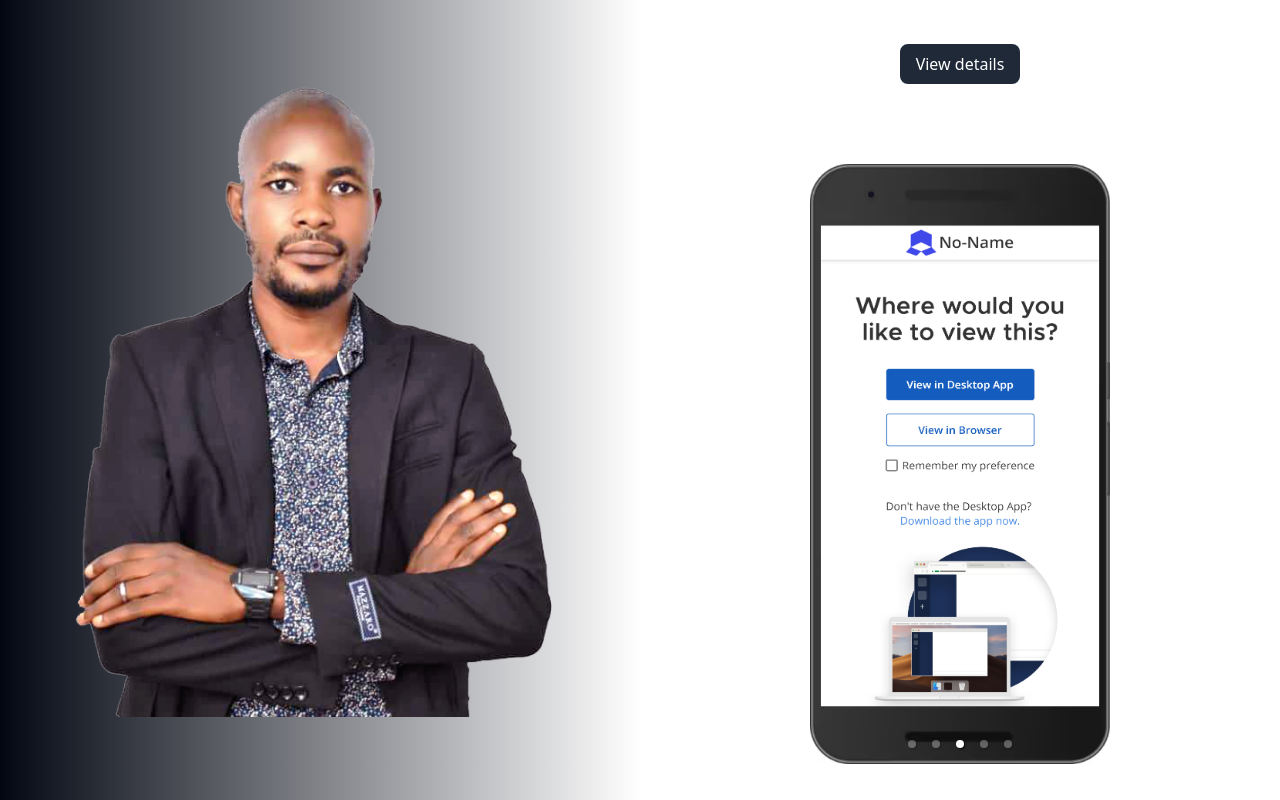
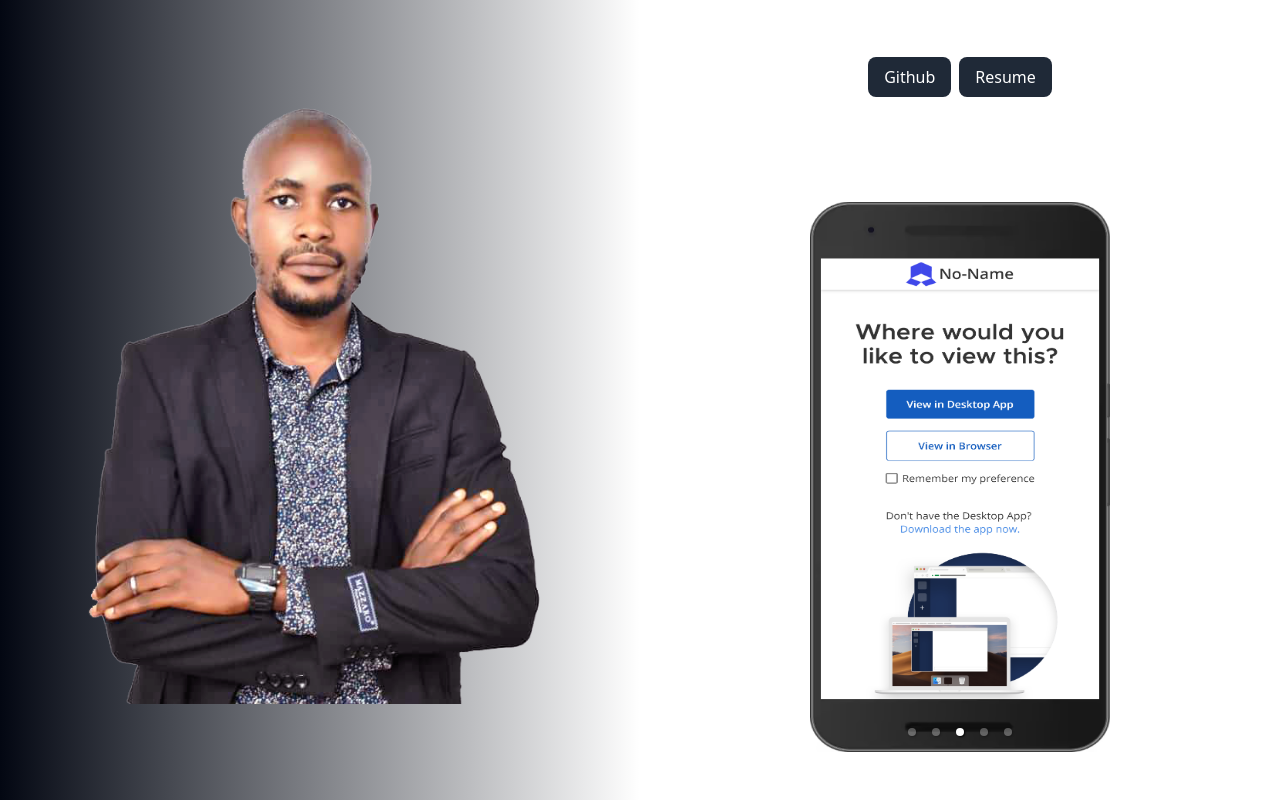
Before and after one commit to BisiOlaYemi/Yemi, a React (Create React App) app: page / in a window 1280 px wide. Built offline with nearby package versions, Linux system fonts and the light colour scheme.

Commit message:
Added resume button to the portfolio

```diff
--- a/src/components/Hero.jsx
+++ b/src/components/Hero.jsx
@@ -8,6 +8,7 @@ import easycarImg from '../assets/easycar.png';
 import simbasImg from '../assets/simbas.png';
 import charityImg from '../assets/charity.png';
 import withiresImg from '../assets/withhires.png';
+import resumePDF from '../assets/resume.pdf';
 
 const Hero = () => {
   const images = [
@@ -33,6 +34,10 @@ const Hero = () => {
     },
   ];
 
+  const openResume = () => {
+    window.open(resumePDF, '_blank');
+  };
+
   return (
     <BrowserRouter>
       <div className='w-screen h-screen grid grid-cols-1 md:grid-cols-2 text-white'>
@@ -40,16 +45,19 @@ const Hero = () => {
           <img
             src={yemi}
             alt='myphoto'
-            className='max-w-full h-auto'
-            style={{ maxWidth: '100%', maxHeight: '100%', width: 'auto', height: 'auto' }}
+            className='max-w-full h-auto mt-2'
+            style={{ maxWidth: '100%', maxHeight: '100%', width: 'auto', height: 600 }}
           />
         </div>
         {/* Section two */}
         <div className='relative w-full h-full md:h-screen md:grid md:place-items-center'>
         <div className='flex justify-center mt-2 mb-2'>
             <Link to='https://github.com/BisiOlaYemi'>
-              <button className='bg-gray-800 py-2 px-4 text-white text-center rounded-lg'>View details</button>
+              <button className='bg-gray-800 py-2 px-4 text-white text-center rounded-lg'>Github</button>
             </Link>
+              <button className='bg-gray-800 py-2 px-4 text-white text-center rounded-lg ml-2' onClick={openResume}>
+                Resume
+              </button>
           </div>
           <div className='carousel-container'>
             <Carousel showThumbs={false} showArrows={false} showStatus={false} infiniteLoop autoPlay>
@@ -59,7 +67,7 @@ const Hero = () => {
                     src={image.src}
                     alt={image.alt}
                     className='carousel-image'
-                    style={{ maxWidth: '100%', height: 600, width: 300 }}
+                    style={{ maxWidth: '100%', height: 550, width: 300 }}
                   />
                 </div>
               ))}
```
Also changed, not shown: 1 other file (tests, documents, lock files or other folders).
